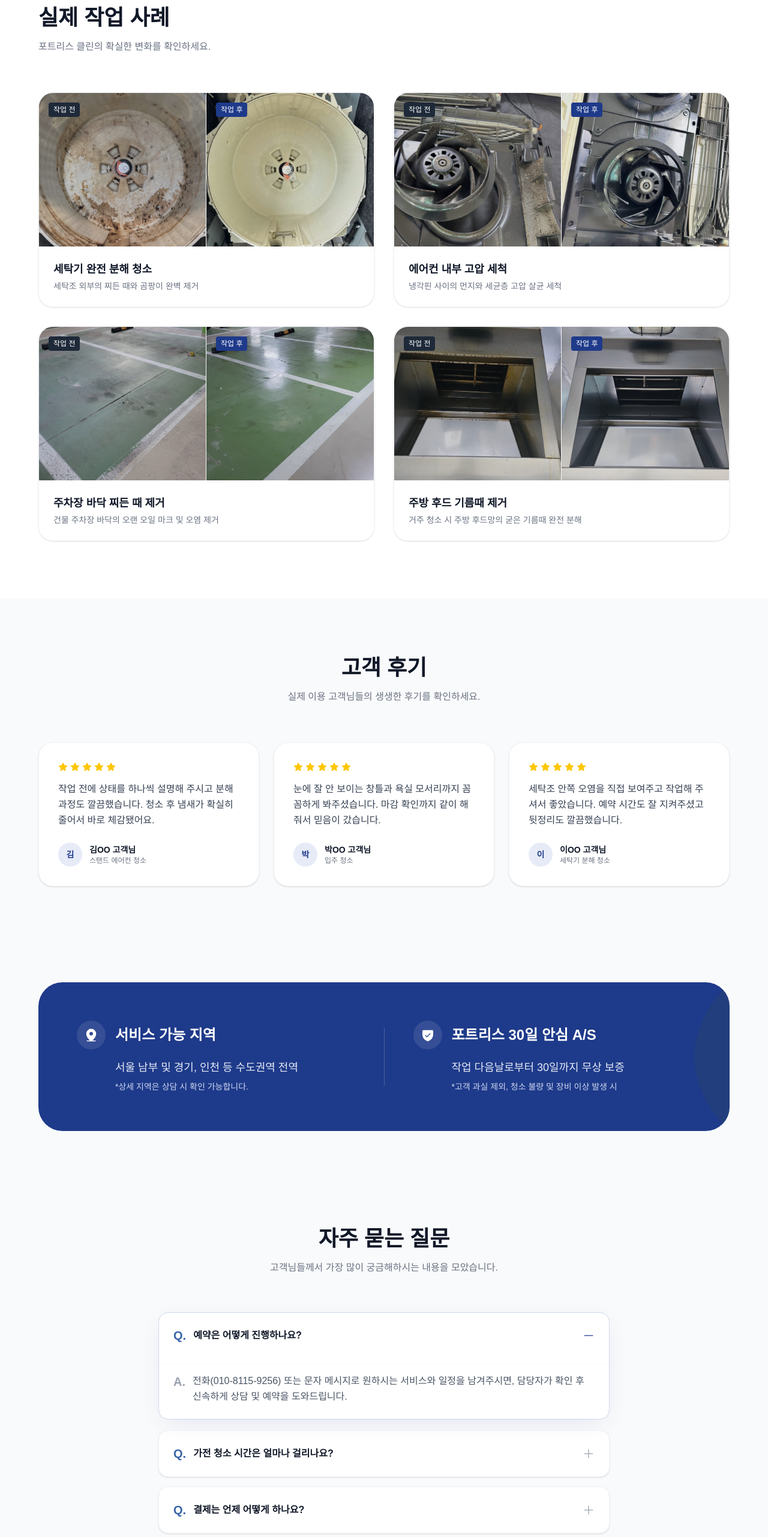
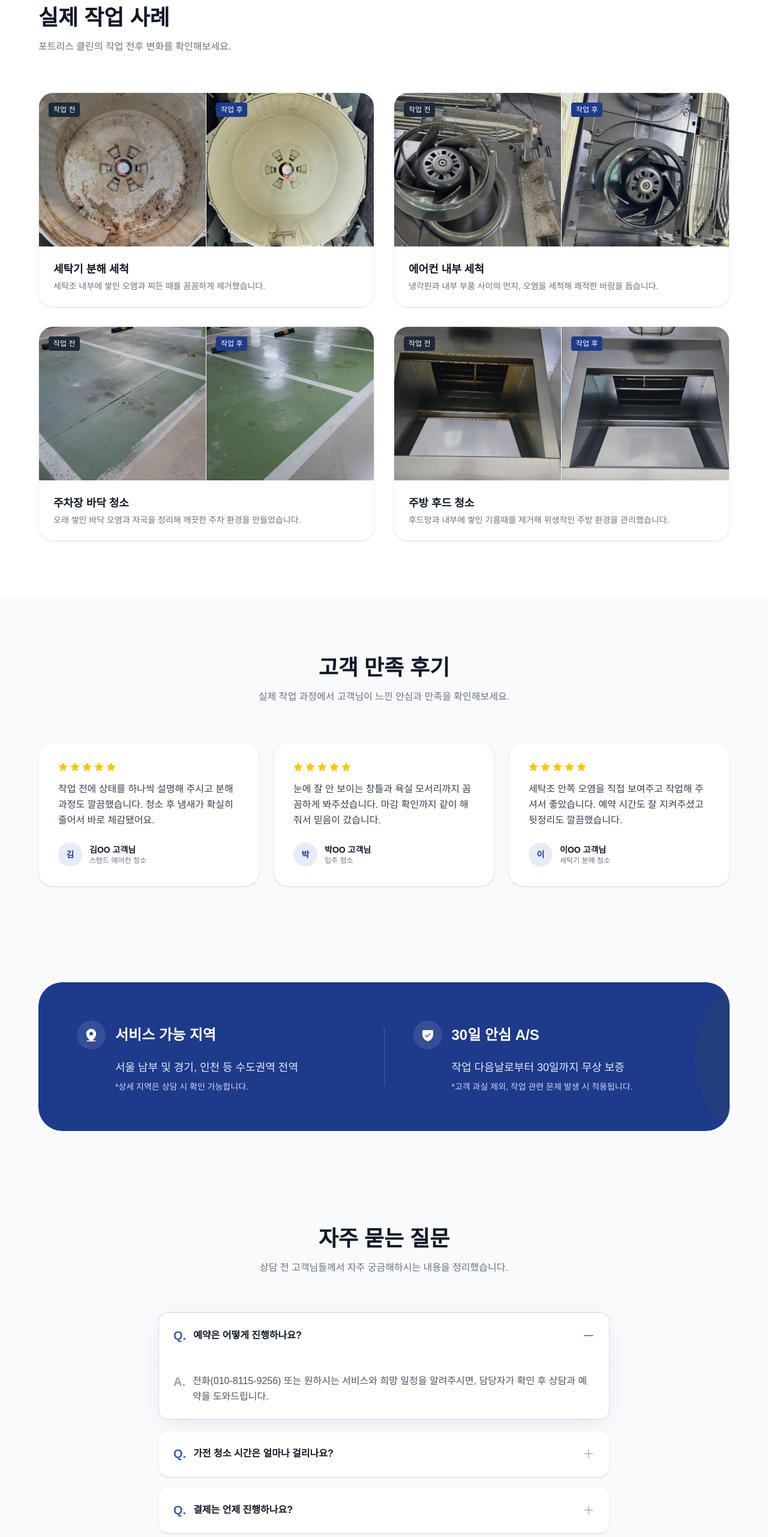
Before and after one commit to moolmin/fortressclean-web, a Next.js app: page / in a window 1280 px wide. Shown: the part 3796-6359 px from the top of the page at 60% size. Built offline with nearby package versions, Linux system fonts and the light colour scheme.

Commit message:
refactor: update contact section copy and formatting for improved clarity

```diff
--- a/components/fortressclean-home/as-contact-sections.tsx
+++ b/components/fortressclean-home/as-contact-sections.tsx
@@ -63,17 +63,14 @@ export function ContactSection() {
       </svg>
       <div className="mx-auto max-w-[800px] px-6 text-center">
         <div className="mx-auto mb-8 flex h-20 w-20 items-center justify-center rounded-full bg-brand-100 text-brand-900 shadow-sm">
-          <PhosphorIcon
-            icon={Headset}
-            weight="fill"
-            className="text-4xl"
-          />
+          <PhosphorIcon icon={Headset} weight="fill" className="text-4xl" />
         </div>
         <h2 className="mb-4 text-3xl font-bold tracking-tight text-gray-900 lg:text-4xl">
-          깨끗한 공간, 지금 바로 문의하세요
+          깨끗한 공간을 위한 상담
         </h2>
         <p className="mb-10 text-lg text-gray-600">
-          친절하고 상세하게 상담해 드리겠습니다.
+          서비스 범위와 현장 상황을 확인한 뒤 <br /> 필요한 작업을 친절하게
+          안내해드립니다.
         </p>
         <div className="mb-10 rounded-3xl border-2 border-brand-100 bg-white p-8 shadow-lg shadow-brand-900/5">
           <p className="mb-2 text-sm font-bold text-brand-600">
@@ -81,7 +78,7 @@ export function ContactSection() {
           </p>
           <PhoneLink className="text-4xl font-black tracking-wider text-brand-900 lg:text-5xl" />
           <p className="mt-4 text-sm text-gray-500">
-            상담 시간: 매일 09:00 ~ 20:00 (주말/공휴일 가능)
+            상담 시간: 매일 09:00 ~ 20:00 (주말·공휴일 가능)
           </p>
         </div>
       </div>
--- a/components/fortressclean-home/content.ts
+++ b/components/fortressclean-home/content.ts
@@ -301,37 +301,37 @@ export const QUOTE_METHODS = [
 
 export const GALLERY_INTRO: SectionIntro = {
   title: "실제 작업 사례",
-  description: "포트리스 클린의 확실한 변화를 확인하세요.",
+  description: "포트리스 클린의 작업 전후 변화를 확인해보세요.",
 };
 
 export const GALLERY_ITEMS = [
   {
-    title: "세탁기 완전 분해 청소",
-    desc: "세탁조 외부의 찌든 때와 곰팡이 완벽 제거",
+    title: "세탁기 분해 세척",
+    desc: "세탁조 내부에 쌓인 오염과 찌든 때를 꼼꼼하게 제거했습니다.",
     beforeSrc: washerBeforeImage,
     beforeAlt: "세탁기 완전 분해 청소 작업 전 임시 이미지",
     afterSrc: washerAfterImage,
     afterAlt: "세탁기 완전 분해 청소 작업 후 임시 이미지",
   },
   {
-    title: "에어컨 내부 고압 세척",
-    desc: "냉각핀 사이의 먼지와 세균층 고압 살균 세척",
+    title: "에어컨 내부 세척",
+    desc: "냉각핀과 내부 부품 사이의 먼지, 오염을 세척해 쾌적한 바람을 돕습니다.",
     beforeSrc: airconBeforeImage,
     beforeAlt: "에어컨 내부 고압 세척 작업 전 임시 이미지",
     afterSrc: airconAfterImage,
     afterAlt: "에어컨 내부 고압 세척 작업 후 임시 이미지",
   },
   {
-    title: "주차장 바닥 찌든 때 제거",
-    desc: "건물 주차장 바닥의 오랜 오일 마크 및 오염 제거",
+    title: "주차장 바닥 청소",
+    desc: "오래 쌓인 바닥 오염과 자국을 정리해 깨끗한 주차 환경을 만들었습니다.",
     beforeSrc: parkingBeforeImage,
     beforeAlt: "주차장 바닥 찌든 때 제거 작업 전 임시 이미지",
     afterSrc: parkingAfterImage,
     afterAlt: "주차장 바닥 찌든 때 제거 작업 후 임시 이미지",
   },
   {
-    title: "주방 후드 기름때 제거",
-    desc: "거주 청소 시 주방 후드망의 굳은 기름때 완전 분해",
+    title: "주방 후드 청소",
+    desc: "후드망과 내부에 쌓인 기름때를 제거해 위생적인 주방 환경을 관리했습니다.",
     beforeSrc: hoodBeforeImage,
     beforeAlt: "주방 후드 기름때 제거 작업 전 임시 이미지",
     afterSrc: hoodAfterImage,
@@ -340,8 +340,8 @@ export const GALLERY_ITEMS = [
 ] as const satisfies readonly GalleryItem[];
 
 export const REVIEW_INTRO: SectionIntro = {
-  title: "고객 후기",
-  description: "실제 이용 고객님들의 생생한 후기를 확인하세요.",
+  title: "고객 만족 후기",
+  description: "실제 작업 과정에서 고객님이 느낀 안심과 만족을 확인해보세요.",
 };
 
 export const REVIEW_ITEMS = [
@@ -376,32 +376,32 @@ export const ASSURANCE_ITEMS = [
   {
     icon: ShieldCheck,
     weight: "fill",
-    title: "포트리스 30일 안심 A/S",
+    title: "30일 안심 A/S",
     description: "작업 다음날로부터 30일까지 무상 보증",
-    note: "*고객 과실 제외, 청소 불량 및 장비 이상 발생 시",
+    note: "*고객 과실 제외, 작업 관련 문제 발생 시 적용됩니다.",
   },
 ] as const satisfies readonly AssuranceItem[];
 
 export const FAQ_INTRO: SectionIntro = {
   title: "자주 묻는 질문",
-  description: "고객님들께서 가장 많이 궁금해하시는 내용을 모았습니다.",
+  description: "상담 전 고객님들께서 자주 궁금해하시는 내용을 정리했습니다.",
 };
 
 export const FAQ_ITEMS = [
   {
     q: "예약은 어떻게 진행하나요?",
-    a: `전화(${PHONE_NUMBER}) 또는 문자 메시지로 원하시는 서비스와 일정을 남겨주시면, 담당자가 확인 후 신속하게 상담 및 예약을 도와드립니다.`,
+    a: `전화(${PHONE_NUMBER}) 또는 원하시는 서비스와 희망 일정을 알려주시면, 담당자가 확인 후 상담과 예약을 도와드립니다.`,
   },
   {
     q: "가전 청소 시간은 얼마나 걸리나요?",
-    a: "제품의 종류와 오염도에 따라 다릅니다만, 일반적으로 벽걸이 에어컨은 1시간~1시간 30분, 스탠드 에어컨은 1시간 30분~2시간, 드럼 세탁기는 2시간~3시간 정도 소요됩니다.",
+    a: "제품 종류와 오염도에 따라 다르지만, 일반적으로 벽걸이 에어컨은 약 1시간~1시간 30분, 스탠드 에어컨은 약 1시간 30분~2시간, 드럼 세탁기는 약 2~3시간 정도 소요됩니다.",
   },
   {
-    q: "결제는 언제 어떻게 하나요?",
-    a: "모든 청소 작업이 완료된 후, 고객님과 함께 현장을 꼼꼼히 확인하고 이상이 없을 시 전액 후불 결제로 진행됩니다. 계좌이체 등 편리한 방법으로 결제 가능합니다.",
+    q: "결제는 언제 진행하나요?",
+    a: "모든 작업이 완료된 후 고객님과 함께 현장을 확인하고, 이상이 없을 경우 결제를 진행합니다. 결제 방식은 상담 시 안내드립니다.",
   },
   {
     q: "주말이나 공휴일에도 작업이 가능한가요?",
-    a: "네, 고객님의 일정에 맞춰 주말 및 공휴일에도 예약 및 작업이 가능합니다. 단, 주말 예약은 조기 마감될 수 있으니 미리 연락 주시면 감사하겠습니다.",
+    a: "네, 일정 조율 후 주말 및 공휴일 작업도 가능합니다. 다만 주말 예약은 예약이 빠르게 마감될 수 있어 미리 연락 주시면 감사하겠습니다.",
   },
 ] as const;
```
